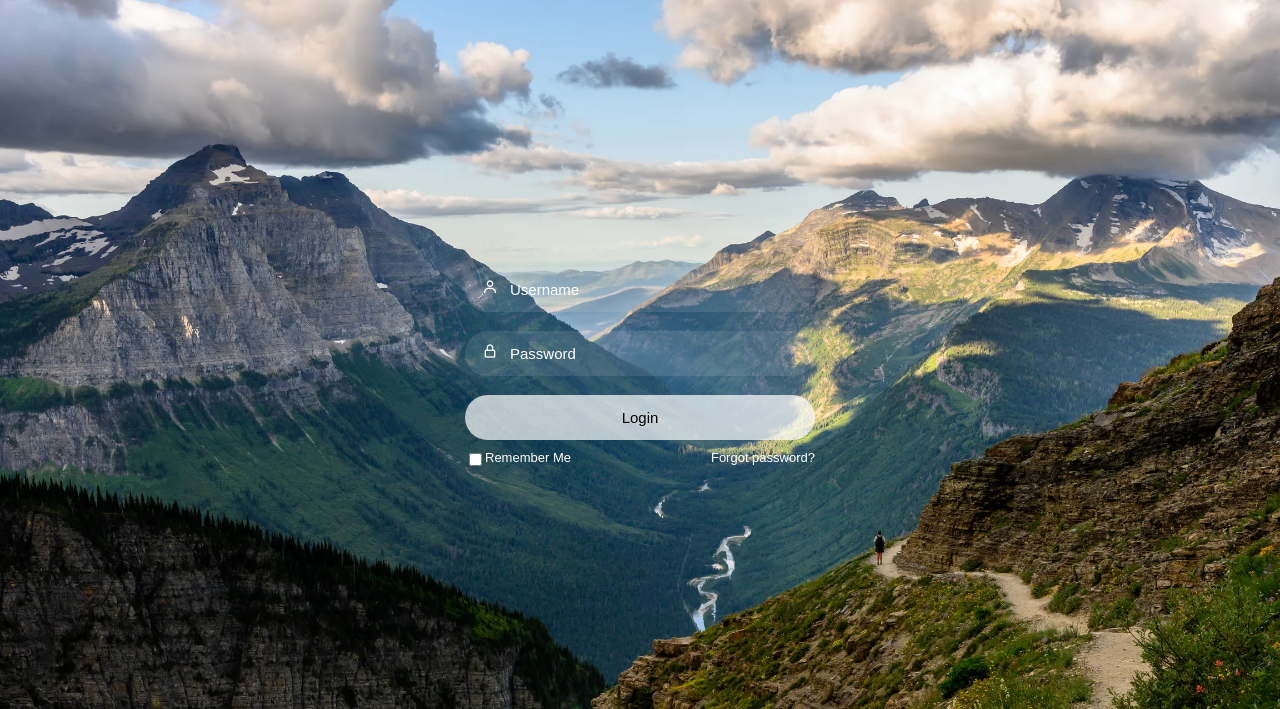
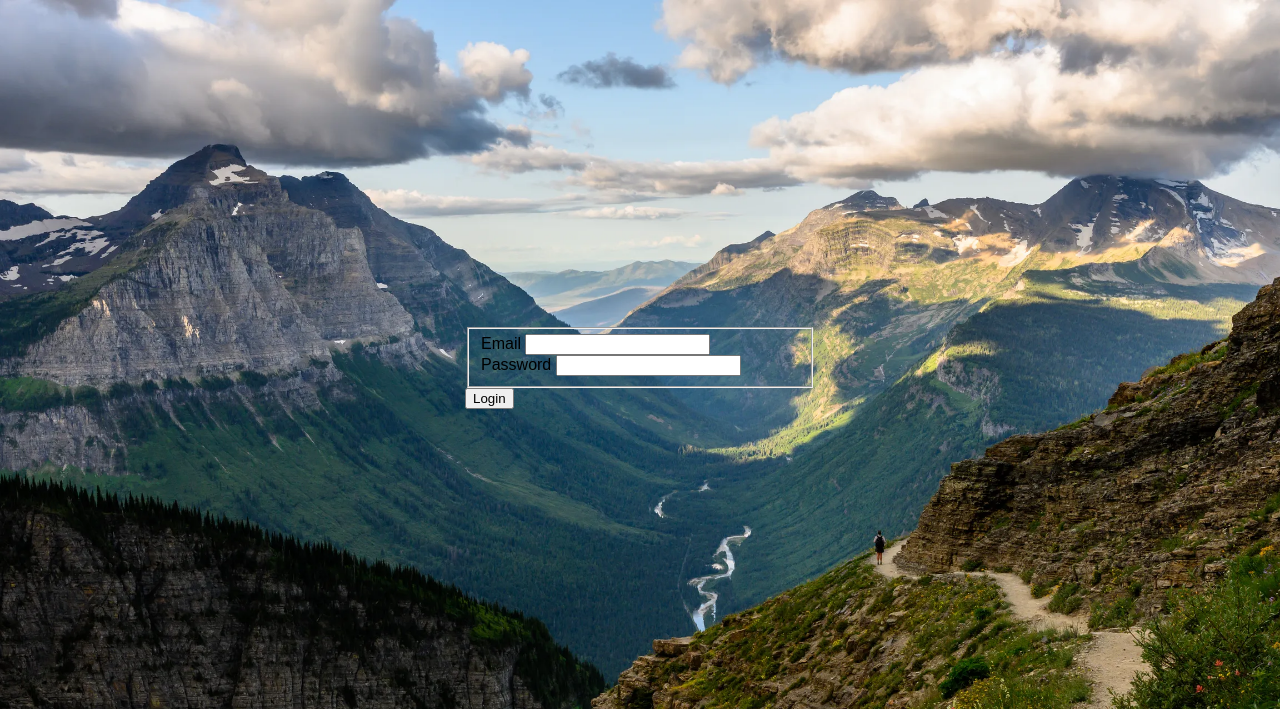
Before and after one commit to jacobshaw42/DSCI-D532-Group-13, a Flask app: page / in a window 1280 px wide. Shown: the top 709 px of the page. Run offline with Flask 3, Linux system fonts and the light colour scheme.

Commit message:
adding login

```diff
--- a/app.py
+++ b/app.py
@@ -1,13 +1,29 @@
-from flask import Flask, render_template, request, jsonify
+from flask import Flask, render_template, request, jsonify, redirect, flash
 import sqlite3
 import pandas as pd
+from login import LoginForm
+import os
+import sys
 
 app = Flask(__name__)
+app.debug = True
+app.config["SECRET_KEY"]=os.urandom(32)
 
 @app.route('/')
-@app.route('/login')
+
+@app.route('/login', methods=['GET','POST'])
 def login_page():
-    return render_template('login.html')
+    form = LoginForm()
+    if form.validate_on_submit():
+        conn = sqlite3.connect("FinalProject.db")
+        curs = conn.cursor()
+        curs.execute("SELECT * FROM UserDim WHERE email = (?)", [form.email.data])
+        user = list(curs.fetchone())
+        if form.email.data == user[2] and form.password.data == user[3]:
+            return home_page()
+        else:
+            flash("Invalid Login",category="warning")
+    return render_template('login.html', title="Login", form=form)
 
 @app.route('/home')
 def home_page():
--- /dev/null
+++ b/login.py
@@ -0,0 +1,18 @@
+from flask_wtf import FlaskForm
+from wtforms import StringField, PasswordField, SubmitField, BooleanField
+from wtforms.validators import DataRequired, Length, Email, EqualTo, ValidationError
+import sqlite3
+
+class LoginForm(FlaskForm):
+    email = StringField("Email", validators=[DataRequired(), Email()])
+    password = PasswordField("Password", validators=[DataRequired()])
+    remember = BooleanField("Remember Me")
+    submit = SubmitField("Login")
+
+    def validate_email(self, email):
+        conn = sqlite3.connect("FinalProject.db")
+        curs = conn.cursor()
+        curs.execute("SELECT email FROM UserDim WHERE email = (?)", [email.data])
+        valuemail = curs.fetchone()
+        if valuemail is None:
+            raise ValidationError("Email is not registered, please register.")
--- a/templates/login.html
+++ b/templates/login.html
@@ -3,32 +3,49 @@
 <head>
     <link rel="stylesheet" href="/static/login.css">
     <link href='https://unpkg.com/boxicons@2.1.4/css/boxicons.min.css' rel='stylesheet'>
-    <title>Ludiflex | Login</title>
+    <title>Login</title>
 </head>
 <body>
-   <div class="box">
+    <div class="box">
     <div class="container">
-        <div class="input-field">
-            <input type="text" class="input" placeholder="Username" id="">
-            <i class='bx bx-user' ></i>
+    <form method='POST' action="">
+        {{form.hidden_tag()}}
+        <fieldset>
+        <div class="form-group">
+            {{form.email.label(class="form-control-label")}}
+            {% if form.email.errors %}
+                {{ form.email(class="form-control form-control-lg is-invalid") }}
+                <div class="invalid-feedback">
+                    {% for error in form.email.errors %}
+                        <span> {{error}}</span>
+                    {% endfor %}
+                </div>
+            {% else %}
+                {{ form.email(class="form-control form-control-lg") }}
+            {% endif %}
         </div>
-        <div class="input-field">
-            <input type="Password" class="input" placeholder="Password" id="">
-            <i class='bx bx-lock-alt'></i>
+        <div class="form-group">
+            {{form.password.label(class="form-control-label")}}
+            {% if form.password.errors %}
+                {{ form.password(class="form-control form-control-lg is-invalid") }}
+                <div class="invalid-feedback">
+                    {% for error in form.password.errors %}
+                        <span> {{error}}</span>
+                    {% endfor %}
+                </div>
+            {% else %}
+                {{ form.password(class="form-control form-control-lg") }}
+            {% endif %}
         </div>
-        <div class="input-field">
-            <input type="submit" class="submit" value="Login" id="">
+        </fieldset>
+        <div class="form-group">
+            {% for message in get_flashed_messages() %}
+            {{message}}
+            {% endfor %}
+            {{ form.submit(class="btn btn-outline-info")}}
         </div>
-        <div class="two-col">
-            <div class="one">
-               <input type="checkbox" name="" id="check">
-               <label for="check"> Remember Me</label>
-            </div>
-            <div class="two">
-                <label><a href="#">Forgot password?</a></label>
-            </div>
-        </div>
+    </form>
     </div>
-</div>
+    </div>
 </body>
 </html>
```
